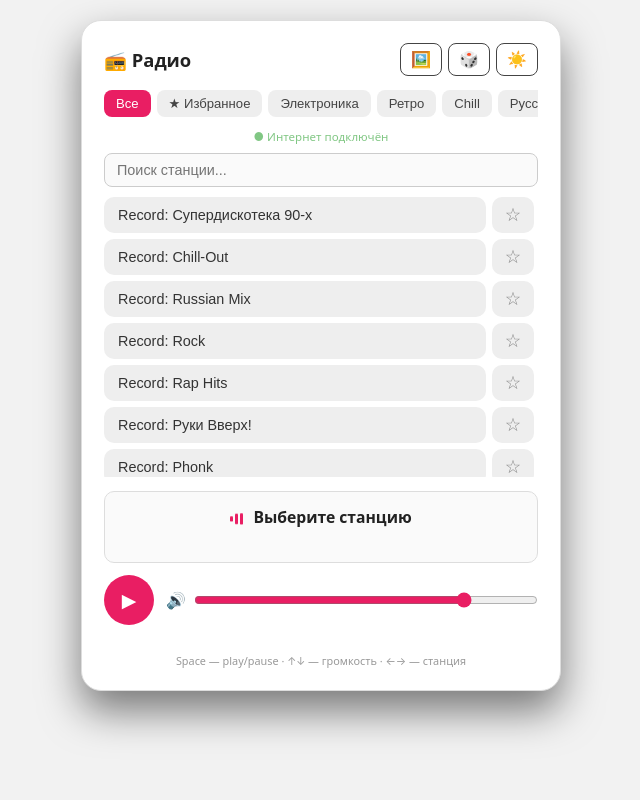
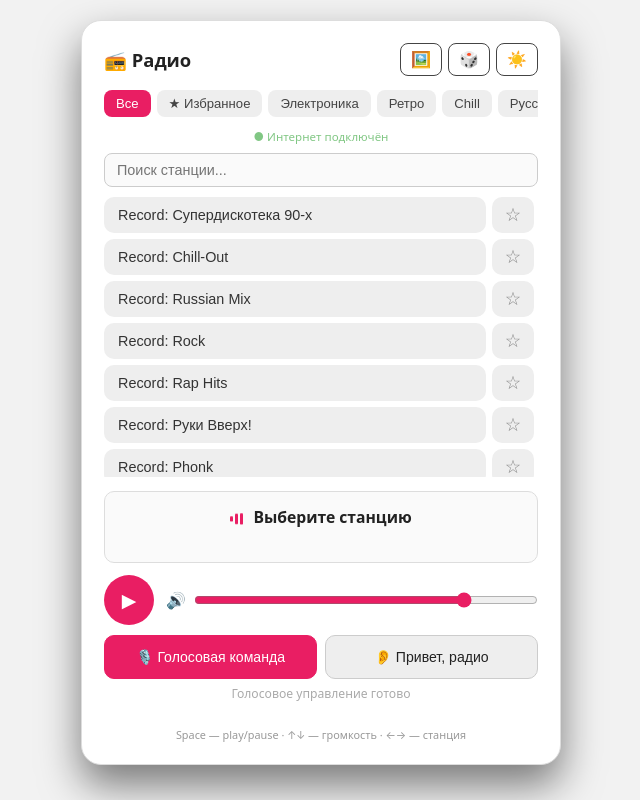
Before and after one commit to 1979207-lab/Radio-Player-PRO, a plain HTML site: page index.html in a window 1280 px wide. Both pictures are taken after a click on the button "Тема". Shown: the whole page, without its empty margins (319-959 px from the left). Drawn offline with Linux system fonts and the light colour scheme.

Commit message:
Add voice controls to Radio Player PRO

```diff
--- a/index.html
+++ b/index.html
@@ -151,6 +151,16 @@
   .network-state.online { color:#81c784; }
 
 
+
+  .voice-controls { display:flex; gap:8px; margin:10px 0 6px; }
+  .voice-btn { flex:1; min-height:44px; border:1px solid #555; border-radius:10px; background:#292929; color:inherit; font-size:.88rem; cursor:pointer; padding:8px; }
+  .voice-btn.primary { background:#e91e63; color:#fff; border-color:#e91e63; }
+  .voice-btn.active { background:#176b45; border-color:#2eaa70; color:#fff; }
+  .voice-status { text-align:center; min-height:18px; font-size:.76rem; color:#aaa; margin:3px 0 2px; }
+  .voice-status.error { color:#ff8a80; }
+  body.light .voice-btn { background:#eee; border-color:#ccc; color:#222; }
+  body.light .voice-btn.primary, body.light .voice-btn.active { background:#e91e63; color:#fff; border-color:#e91e63; }
+
   #installBtn[hidden] { display: none; }
   @supports (padding: max(0px)) {
     body { padding-bottom: max(20px, env(safe-area-inset-bottom)); }
@@ -193,6 +203,11 @@
     </div>
   </div>
 
+  <div class="voice-controls">
+    <button class="voice-btn primary" id="voiceBtn" type="button">🎙️ Голосовая команда</button>
+    <button class="voice-btn" id="voiceWakeBtn" type="button" aria-pressed="false">👂 Привет, радио</button>
+  </div>
+  <div class="voice-status" id="voiceStatus" aria-live="polite">Голосовое управление готово</div>
   <div class="status" id="status"></div>
   <div class="hint">Space — play/pause · ↑↓ — громкость · ←→ — станция</div>
 </div>
@@ -593,6 +608,8 @@ renderList();
 if (!navigator.onLine) setNetworkStatus(false);
 </script>
 
+<script src="./voice-control.js"></script>
+
 <script>
 // ----- PWA: установка и Service Worker -----
 (() => {
```
